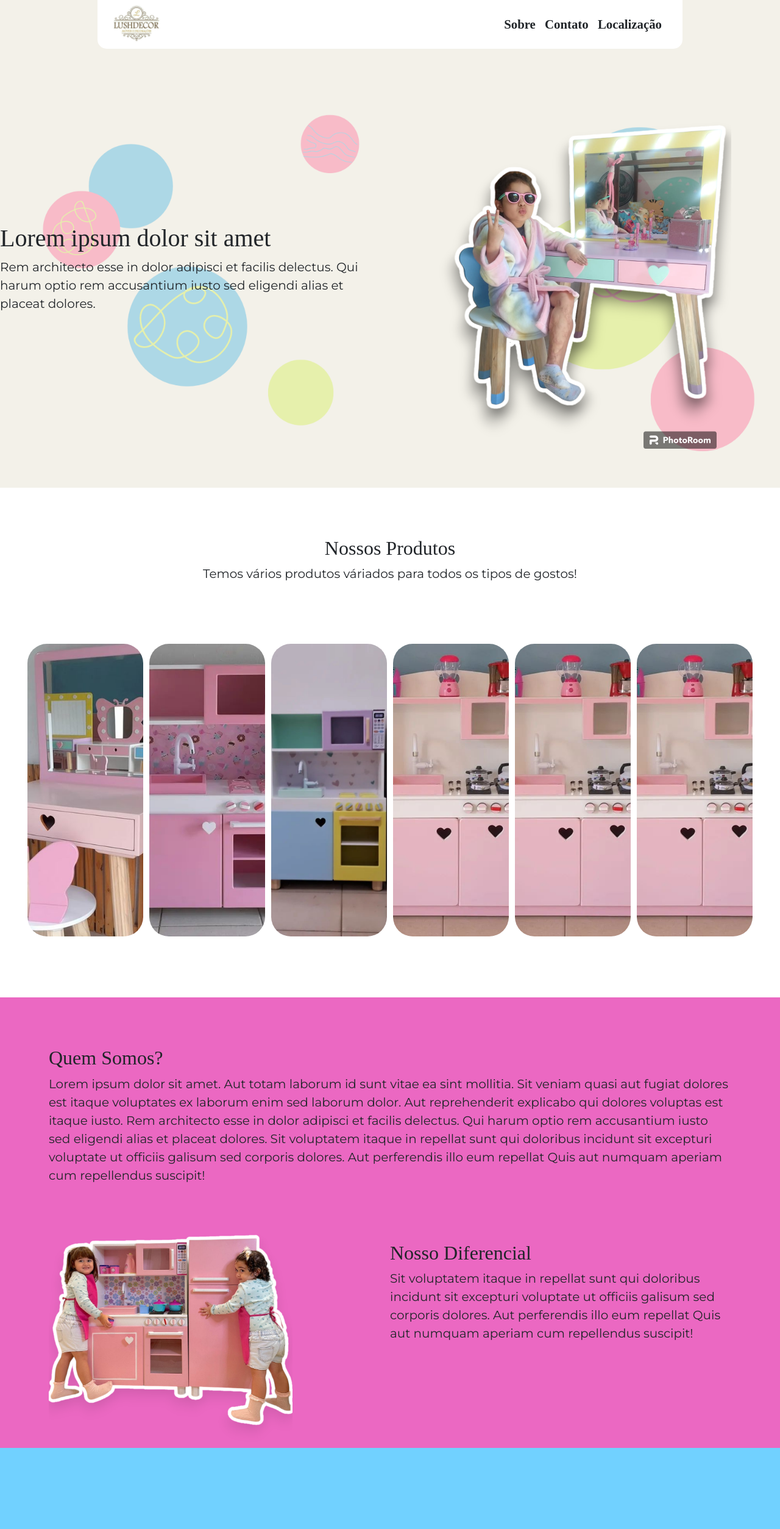
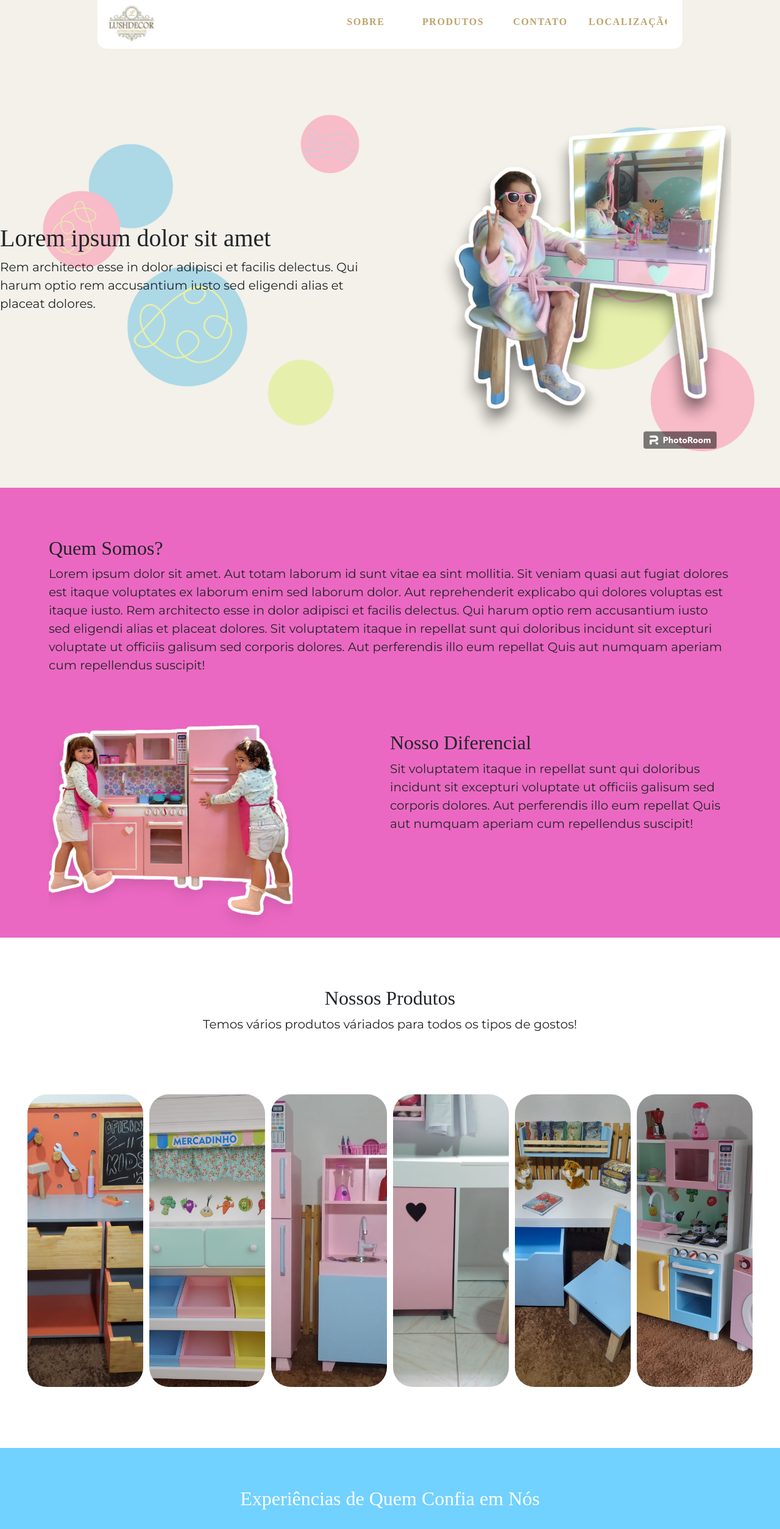
Before and after one commit to Nika-Rod/e-commerce, a website: page index.html in a window 1280 px wide. Shown: the top 2508 px of the page at 61% size. Drawn offline with nearby package versions, Linux system fonts and the light colour scheme; a script that the page names is missing; a web font is replaced by a local one.

Commit message:
novas imagens e altereações

```diff
--- a/index.html
+++ b/index.html
@@ -18,14 +18,31 @@
 
 <body>
     <nav>
-        <div class="ml-4">
+        <div class="img-logo animate__animated animate__pulse">
             <img src="image/logo.jpg" alt="Logo empresa" id="logo-empresa">
         </div>
-        <div class="mr-4">
+        <div class="list-bar animate__animated animate__fadeInDown">
             <ul id="list-menu">
-                <li class="list-menu-item">Sobre</li>
-                <li class="list-menu-item">Contato</li>
-                <li class="list-menu-item">Localização</li>
+                <li class="list-menu-item">
+                    <a href="#section-about"> Sobre
+                        <span></span><span></span><span></span><span></span>
+                    </a>
+                </li>
+                <li class="list-menu-item">
+                    <a href="#section-products"> Produtos
+                        <span></span><span></span><span></span><span></span>
+                    </a>
+                </li>
+                <li class="list-menu-item">
+                    <a href=""> Contato
+                        <span></span><span></span><span></span><span></span>
+                    </a>
+                </li>
+                <li class="list-menu-item">
+                    <a href=""> Localização
+                        <span></span><span></span><span></span><span></span>
+                    </a>
+                </li>
             </ul>
         </div>
     </nav>
@@ -47,40 +64,7 @@
         <!-- </div> -->
     </main>
 
-    <section class="container-cards">
-        <div class="info-products" data-aos="fade-up">
-            <h2>Nossos Produtos</h2>
-            <span> Temos vários produtos váriados para todos os tipos de gostos!</span>
-        </div>
-        <div class="section-cards" data-aos="fade-up">
-            <div>
-                <img src="image/image-01.jpg" alt="">
-                <h3 class="title">Teste</h3>
-            </div>
-            <div>
-                <img src="image/image-02.jpg" alt="">
-                <h3 class="title">Teste</h3>
-            </div>
-            <div>
-                <img src="image/image-03.jpg" alt="">
-                <h3 class="title">Teste</h3>
-            </div>
-            <div>
-                <img src="image/image-04.jpg" alt="">
-                <h3 class="title">Teste</h3>
-            </div>
-            <div>
-                <img src="image/image-04.jpg" alt="">
-                <h3 class="title">Teste</h3>
-            </div>
-            <div>
-                <img src="image/image-04.jpg" alt="">
-                <h3 class="title">Teste</h3>
-            </div>
-        </div>
-    </section>
-
-
+    <section id="section-about">
         <div class="about-us">
             <div class="info-about-us" data-aos="fade-up">
                 <h2>Quem Somos?</h2>
@@ -110,7 +94,46 @@
                 </span>
             </div>
         </div>
+    </section>
 
+
+    <section id="section-products" class="container-cards">
+        <div class="info-products" data-aos="fade-up">
+            <h2>Nossos Produtos</h2>
+            <span> Temos vários produtos váriados para todos os tipos de gostos!</span>
+        </div>
+        <div class="section-cards" data-aos="fade-up">
+            <div>
+                <img src="image/oficina.jpg" alt="">
+                <h3 class="title">Oficina</h3>
+            </div>
+            <div>
+                <img src="image/mercadinho.jpg" alt="">
+                <h3 class="title">Mercadinho</h3>
+            </div>
+            <div>
+                <img src="image/cozinha.jpg" alt="">
+                <h3 class="title">Cozinha</h3>
+            </div>
+            <div>
+                <img src="image/estante-fem.jpg" alt="">
+                <h3 class="title">Estante</h3>
+            </div>
+            <div>
+                <img src="image/estante-mas.jpg" alt="">
+                <h3 class="title">Estante</h3>
+            </div>
+            <div>
+                <img src="image/lavanderia.jpg" alt="">
+                <h3 class="title">Cozinha + Lavanderia</h3>
+            </div>
+        </div>
+    </section>
+
+    <section class="section-info-social">
+        <div class="title-info-social" data-aos="fade-up">
+            <h2>Experiências de Quem Confia em Nós</h2>
+        </div>
         <div class="info-social">
             <div class="info-social-opinions" data-aos="fade-up">
                 <ul class="list">
@@ -123,7 +146,11 @@
 
                 <div class="swipe"></div>
             </div>
+        </div>
+    </section>
 
+
+    <footer>
         <div class="contact" data-aos="zoom-in">
             <h2>Ficou interessado?</h2>
             <p>Entre em contato</p>
@@ -144,12 +171,6 @@
                 </div>
             </div>
         </div>
-    </div>
-
-    <footer>
-        <div>
-            sbcjsbcjknsj
-        </div>
     </footer>
 
 
--- a/style.css
+++ b/style.css
@@ -4,6 +4,7 @@
     padding: 0;
     margin: 0;
   }
+
 
 body {
     font-family: "Montserrat";
@@ -30,6 +31,74 @@ nav {
     align-items: center;
 }
 
+nav ul {
+    list-style-type: none;
+    margin: 0;
+    padding: 0;
+}
+
+nav ul li {
+    display: inline-block;
+    margin-right: 1em;
+}
+
+nav ul li a {
+    --c: #BFA26B;
+    color: var(--c);
+    font-size: 16px;
+    border-radius: 0.5em;
+    width: 8em;
+    height: 3em;
+    text-transform: uppercase;
+    font-weight: bold;
+    letter-spacing: 0.1em;
+    text-align: center;
+    line-height: 3em;
+    position: relative;
+    overflow: hidden;
+    z-index: 1;
+    display: block;
+    text-decoration: none;
+    transition: 0.5s;
+}
+
+nav ul li a span {
+    position: absolute;
+    width: 25%;
+    height: 100%;
+    background-color: var(--c);
+    transform: translateY(150%);
+    border-radius: 50%;
+    left: calc((var(--n) - 1) * 25%);
+    transition: 0.5s;
+    transition-delay: calc((var(--n) - 1) * 0.1s);
+    z-index: -1;
+}
+
+nav ul li a:hover {
+    color: #FFF;
+}
+
+nav ul li a:hover span {
+    transform: translateY(0) scale(2);
+}
+
+nav ul li a span:nth-child(1) {
+    --n: 1;
+}
+
+nav ul li a span:nth-child(2) {
+    --n: 2;
+}
+
+nav ul li a span:nth-child(3) {
+    --n: 3;
+}
+
+nav ul li a span:nth-child(4) {
+    --n: 4;
+}
+
 h1,
 h2 {
     font-family: "Edu TAS Beginner";
@@ -48,6 +117,14 @@ main {
 
 footer {
     background-color: #74EB7E;
+}
+
+.img-logo{
+    padding-left: 1rem;
+}
+
+.list-bar{
+    padding-right: 1rem;
 }
 
 .div-background {
@@ -90,7 +167,7 @@ footer {
 
 .section-cards {
     display: flex;
-    height:75vh;
+    height: 75vh;
     max-width: 100vw;
 }
 
@@ -114,25 +191,38 @@ footer {
     height: 60vh;
     object-fit: cover;
     border-radius: 2em;
+    transition: transform 0.5s ease-in-out;
 }
 
 .section-cards > div .title {
-    translate: 0 100%;
+    position: absolute;
+    bottom: 47px;
+    width: 95%;
+    text-align: center;
     opacity: 0;
-    position: absolute;
-    top: 19em;
     color: #FFF;
+    background: rgba(0, 0, 0, 0.3);
+    transition: opacity 0.5s ease-in-out, transform 0.5s ease-in-out;
+    padding: 1em 0;
+    box-sizing: border-box;
+    border-bottom-left-radius: 1em;
+    border-bottom-right-radius: 1em;
 }
 
-.section-cards div:hover .title{
+.section-cards div:hover .title {
     opacity: 1;
-    translate: 0 0;
-    box-shadow: rgba(0, 0, 0, 0.35) 0px -50px 36px -28px inset;
-    transition: opacity .5s, box-shadow ease-in-out 1.5s;
-    padding: 9px 198px;
-    border-bottom-left-radius: 30px;
-    border-bottom-right-radius: 30px;
+    transform: translateY(0);
 }
+
+.section-cards div .title h3 {
+    transform: scale(0.8);
+    transition: transform 0.5s ease-in-out;
+}
+
+.section-cards div:hover .title h3 {
+    transform: scale(1);
+}
+
 
 .img-social {
     width: 2em;
@@ -159,15 +249,26 @@ footer {
     display: flex;
     grid-column-start: 2;
 } */
+.section-info-social{
+    background-color: #71D1FF;
+    padding: 30vh 0;
+}
 
-.info-social {
-    /* background: linear-gradient(177deg, #EB68C2 18%, #71D1FF 1%); */
-    background-color: #71D1FF;
-    padding: 20vh 0;
+.title-info-social{
+    display: grid;
+    grid-template-columns: repeat(1, 1fr);
+    position: relative;
+    bottom: 15vh;
+    justify-items: center;
+    color: #FFF;
+    bottom: 22vh;
+}
+
+/* .info-social {
     display: grid;
     grid-template-columns: repeat(2, 1fr);
     justify-items: center;
-}
+} */
 
 
 .about-us-img {
@@ -217,14 +318,11 @@ footer {
     position: absolute;
     left: 50%;
     margin-left: -100px;
-    border-radius: 2px;
     background: #ffffff;
     transition: transform 1s, opacity 1s;
-    padding: 1rem;
-    border-top-left-radius: 0;
+    padding: 4rem 1rem 1rem 1rem;
     border-top-right-radius: 3em;
     border-bottom-left-radius: 3em;
-    border-bottom-right-radius: 0;
   }
 
   .list .act {
@@ -259,8 +357,8 @@ footer {
   }
 
   .swipe {
-    width: 270px;
-    height: 200px;
+    width: 100%;
+    height: 100%;
     position: absolute;
     background-color: green;
     border-radius: 2px;
```
Also changed, not shown: image/cozinha.jpg (added), image/estante-fem.jpg (added), image/estante-mas.jpg (added), image/lavanderia.jpg (added), image/mercadinho.jpg (added), image/oficina.jpg (added). Lines whose indentation alone changed are shown as unchanged.
